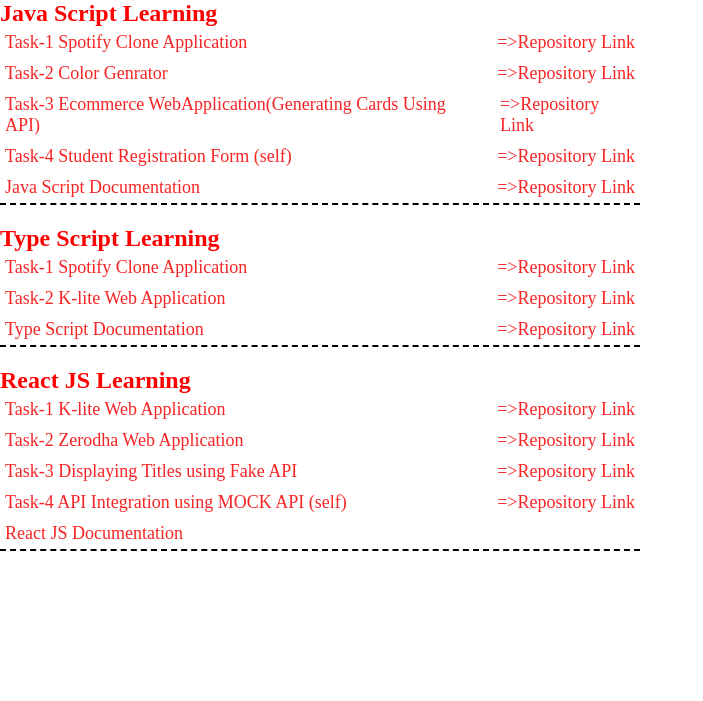
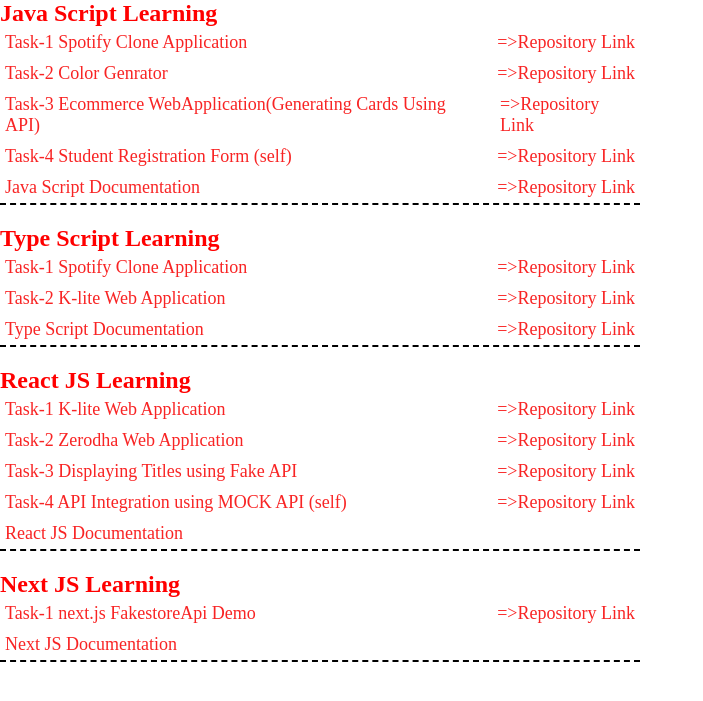
Before and after one commit to Abhinavsai-12/full_stack_training, a plain HTML site: page index.html in a window 1280 px wide. Shown: the part 59-760 px from the top of the page, without its empty margins (0-703 px from the left). Drawn offline with Linux system fonts and the light colour scheme.

Commit message:
next js is added

```diff
--- a/index.html
+++ b/index.html
@@ -146,5 +146,20 @@
     </div>
 
 
+
+
+    <div class="subject">
+        <strong class="strong">Next JS Learning </strong>
+
+        <br>
+        <div class="task">
+            <a href="https://next-js-fakestore-demo.vercel.app/">Task-1 next.js FakestoreApi Demo</a>
+            <a href="https://github.com/Abhinavsai-12/next.js-fakestore-demo" class="repo"> =>Repository Link</a>
+        </div>
+        <div class="task">
+            <a href="soon.html">Next JS Documentation</a>
+        </div>
+    </div>
+
 </body>
 </html>
```
Also changed, not shown: soon.html (added, +13 -0 lines).
